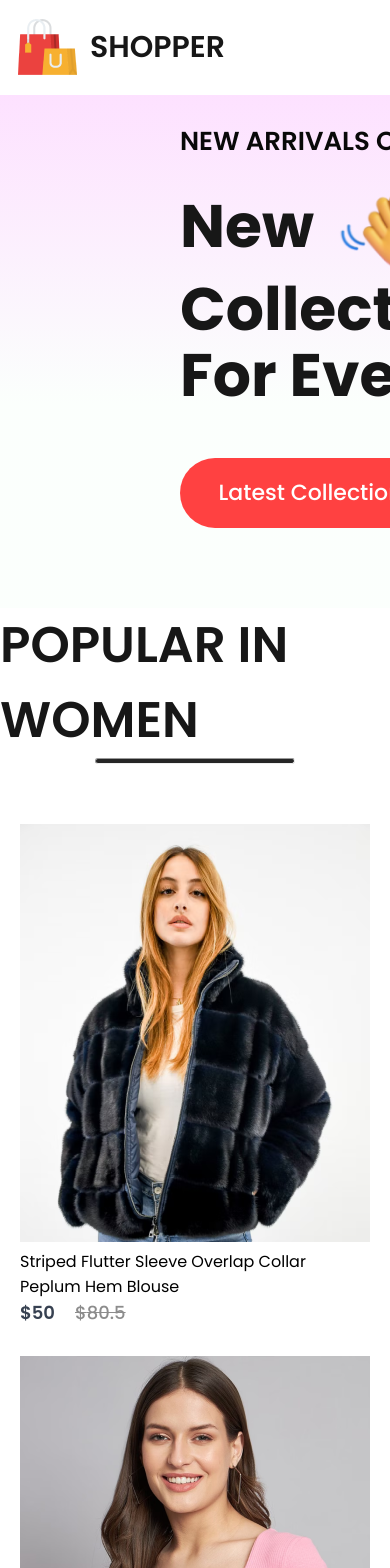
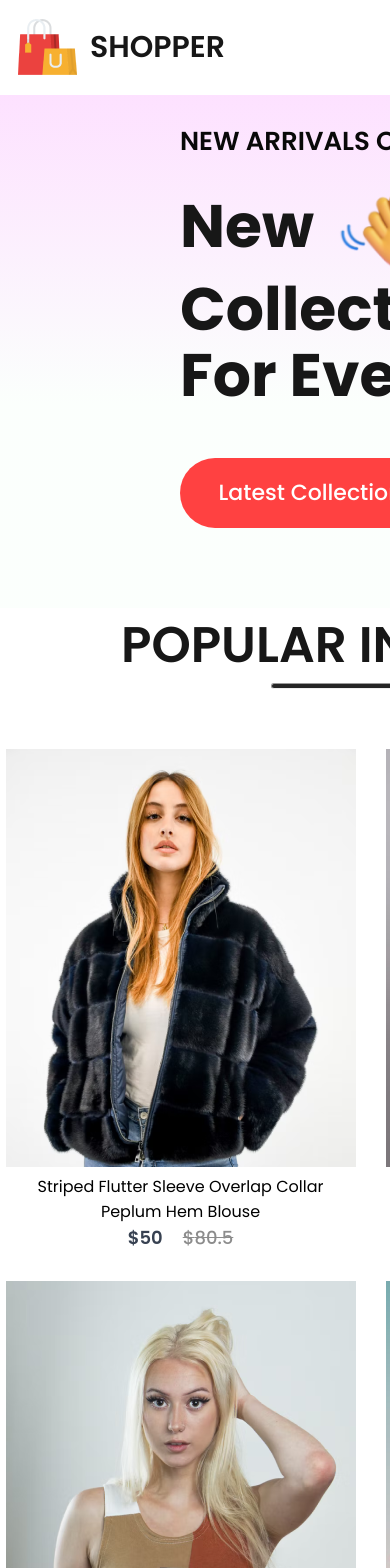
Before and after one commit to Murtuza-Ahmed/react-paractice-tutorial, a React (Vite) app in the folder react-ecommerce-tutorial/: page / in a window 390 px wide. Shown: the top 1568 px of the page. Built offline with nearby package versions, Linux system fonts and the light colour scheme.

Commit message:
paractice

```diff
--- a/react-ecommerce-tutorial/src/components/Item/Item.module.css
+++ b/react-ecommerce-tutorial/src/components/Item/Item.module.css
@@ -28,3 +28,9 @@
     transform: scale(1.05);
     transition: .6s;
 }
+
+@media only screen and (max-width:475px) {
+    .ItemPrices {
+        justify-content: center;
+    }
+}
--- a/react-ecommerce-tutorial/src/components/NewCollection/NewCollection.module.css
+++ b/react-ecommerce-tutorial/src/components/NewCollection/NewCollection.module.css
@@ -33,3 +33,13 @@
         grid-template-columns: 1fr 1fr;
     }
 }
+
+@media only screen and (max-width:475px) {
+    .Collection h1 {
+        display: flex;
+        justify-content: space-evenly;
+        align-items: center;
+        width: 200%;
+        margin: 5rem auto 0;
+    }
+}
--- a/react-ecommerce-tutorial/src/components/Offers/Offers.module.css
+++ b/react-ecommerce-tutorial/src/components/Offers/Offers.module.css
@@ -55,3 +55,11 @@
         width: 100%;
     }
 }
+
+@media only screen and (max-width:475px) {
+    .Offers {
+        width: 200%;
+        align-items: center;
+        justify-content: center;
+    }
+}
--- a/react-ecommerce-tutorial/src/components/Popular/Popular.module.css
+++ b/react-ecommerce-tutorial/src/components/Popular/Popular.module.css
@@ -34,3 +34,11 @@
         justify-content: center;
     }
 }
+
+@media only screen and (max-width:475px) {
+    .Popular {
+        text-align: center;
+        width: 190%;
+        margin: 0 auto;
+    }
+}
```
